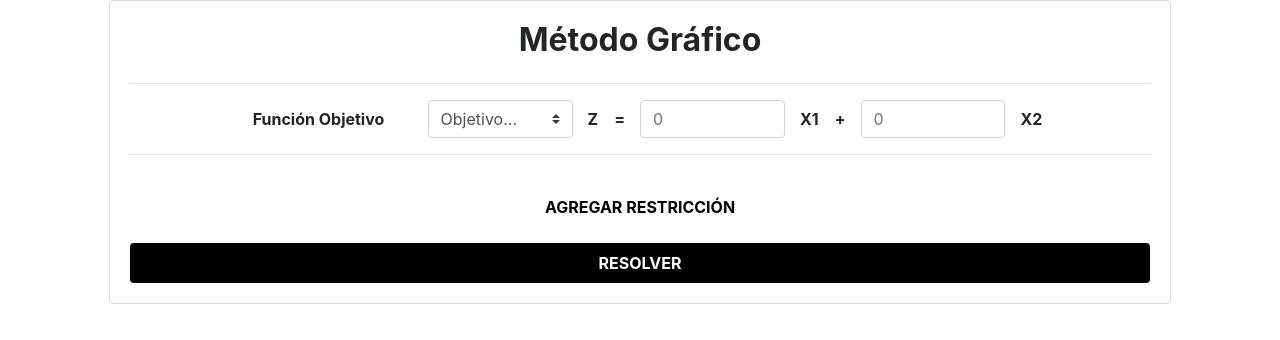
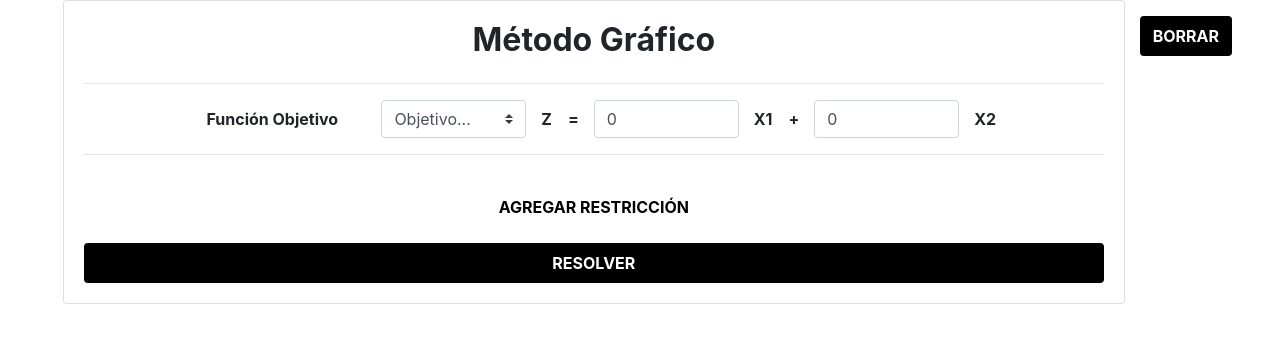
Before and after one commit to luisgerardo05/graphing-calculator, a React (Create React App) app: page / in a window 1280 px wide. Shown: the top 340 px of the page. Built offline with nearby package versions, Linux system fonts and the light colour scheme.

Commit message:
Added reload button
Also modified initialization of states and counter value

```diff
--- a/src/App.js
+++ b/src/App.js
@@ -2,11 +2,11 @@ import React, {useState} from 'react';
 import Chart from './components/Chart';
 
 function App() {
-    const [objFunc, setObjFunc] = useState({x: '', y: '', type: ''});
+    const [objFunc, setObjFunc] = useState({x: 0, y: 0, type: ''});
 
     const [restrictions, setRestrictions] = useState(false);
     const [restData, setRestData] = useState([{
-        x1: '', x2: '', sign: '', c: ''
+        x1: 0, x2: 0, sign: '', c: 0
     }]);
 
     const [alert, setAlert] = useState(false);
@@ -15,7 +15,7 @@ function App() {
 
     const addRestriction = () => {
         setRestData([...restData, {
-            x1: '', x2: '', sign: '', c: ''
+            x1: 0, x2: 0, sign: '', c: 0
         }]);
 
         setCounter({value: counter.value+1});
@@ -120,7 +120,7 @@ function App() {
 
                                         <label className="col-form-label font-weight-bold">X1, X2 &#62;&#61; 0</label>
 
-                                        {counter.value <= 10 ?
+                                        {counter.value < 10 ?
                                             <button type="button" className="btn font-weight-bold text-uppercase w-100 mt-3"
                                                 style={{backgroundColor:"#FFFFFF", color:"#000000", height:"40px"}} onClick={()=>{addRestriction()}}>Agregar Restricción</button>
                                         : null}
@@ -138,8 +138,10 @@ function App() {
                     {solve  ? <Chart objFunc={objFunc}
                                      restData={restData}/>
                             : null}
-
+                    <button type="submit" className="btn font-weight-bold text-uppercase w-100 mt-3"
+                        style={{backgroundColor:"#000000", color:"#FFFFFF", height:"40px"}} onClick={()=>{window.location.reload(false)}}>Borrar</button>
                 </div>
+                {/* window.location.reload(false); */}
             </div>
         </div>
     );
```
